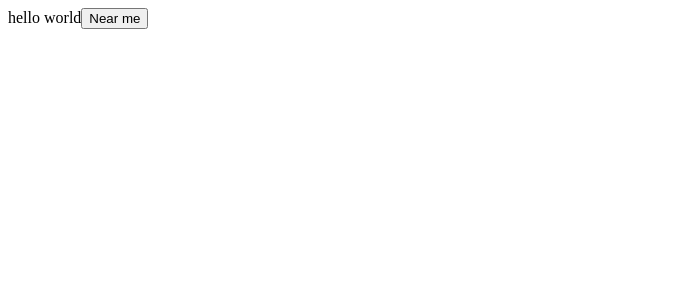
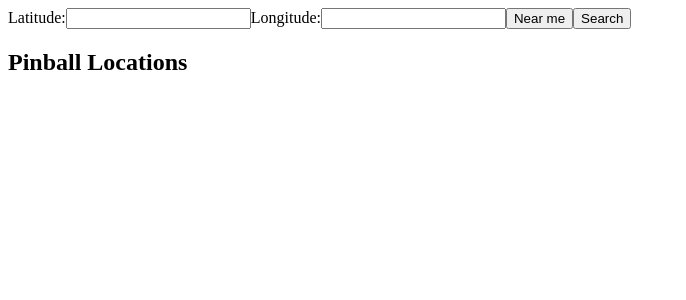
Before and after one commit to mariliah/pinball_app, a React (Create React App) app: page / in a window 1280 px wide. Shown: the top 300 px of the page, without its empty margins (0-686 px from the left). Built offline with nearby package versions, Linux system fonts and the light colour scheme.

Commit message:
pinball map lat & lon

```diff
--- a/package.json
+++ b/package.json
@@ -6,6 +6,7 @@
     "@testing-library/jest-dom": "^5.17.0",
     "@testing-library/react": "^13.4.0",
     "@testing-library/user-event": "^13.5.0",
+    "axios": "^1.6.2",
     "express": "^4.18.2",
     "react": "^18.2.0",
     "react-dom": "^18.2.0",
--- a/src/App.js
+++ b/src/App.js
@@ -1,11 +1,72 @@
 import Button from "./components/MyButton";
+import axios from 'axios';
+import { useState } from 'react';
+
+function App() {
+  const [latitude, setLatitude] = useState('');
+  const [longitude, setLongitude] = useState('');
+  const [locations, setLocations] = useState([]);
+
+  // fetch('https://pinballmap.com/api/v1/machines.json')
+  //   .then(response => response.json())
+  //   .then(console.log("ALL MACHINES", json()))
+
+  const handleNearMeClick = async () => {
+    try {
+      const position = await new Promise((resolve, reject) => {
+        navigator.geolocation.getCurrentPosition(resolve, reject);
+      });
+
+      setLatitude(position.coords.latitude.toFixed(6));
+      setLongitude(position.coords.longitude.toFixed(6));
+    } catch (error) {
+      console.error('Error getting current location:', error);
+
+      if (error.code === error.PERMISSION_DENIED) {
+        //in case user denied the geolocation request
+        alert('Please allow the browser to access your location for this feature.')
+      }
+    }
+  };
+
+  const handleSearchClick = async () => {
+    try {
+      const response = await axios.get(`https://pinballmap.com/api/v1/locations/closest_by_lat_lon.json?lat=${latitude}&lon=${longitude}`);
 
 
-function App() {
+      console.log("RESPONSE", response)
+      const data = response.data;
+
+      // console.log(data);
+
+
+      setLocations(data);
+    } catch (error) {
+      console.error('Error fetchinig pinball locations:', error);
+    }
+  }
   return (
     <div className="App">
-      hello world
-      <Button text={"Near me"} />
+      <label>
+        Latitude:
+        <input type="text" value={latitude} onChange={(e) => setLatitude(e.target.value)} />
+      </label>
+      <label>
+        Longitude:
+        <input type="text" value={longitude} onChange={(e) => setLongitude(e.target.value)} />
+      </label>
+      <Button onClick={handleNearMeClick} text={"Near me"} />
+      <Button onClick={handleSearchClick} text={"Search"} />
+
+      <div>
+        <h2>Pinball Locations</h2>
+        <ul>
+          {locations.map((location) => (
+            <li key={location.id}>{location.name}</li>
+
+          ))}
+        </ul>
+      </div>
     </div>
   );
 }
```
Also changed, not shown: 2 other files (tests, documents, lock files or other folders).
